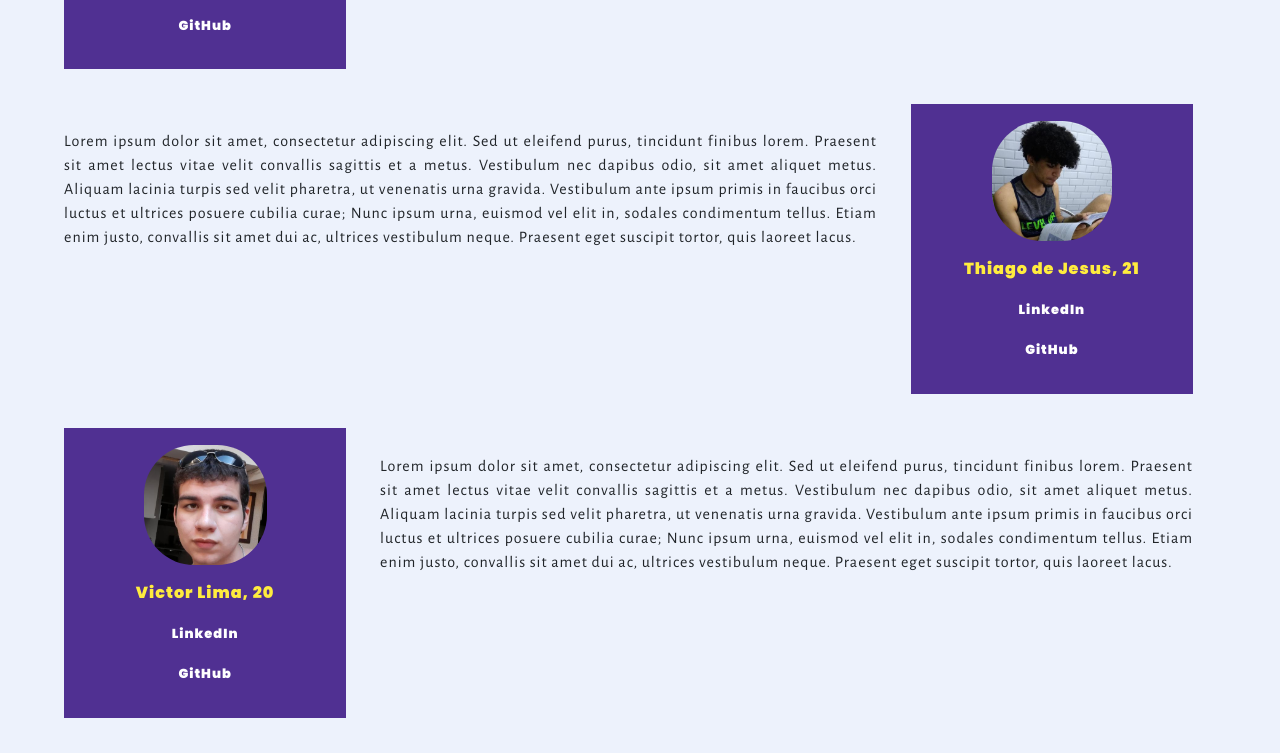
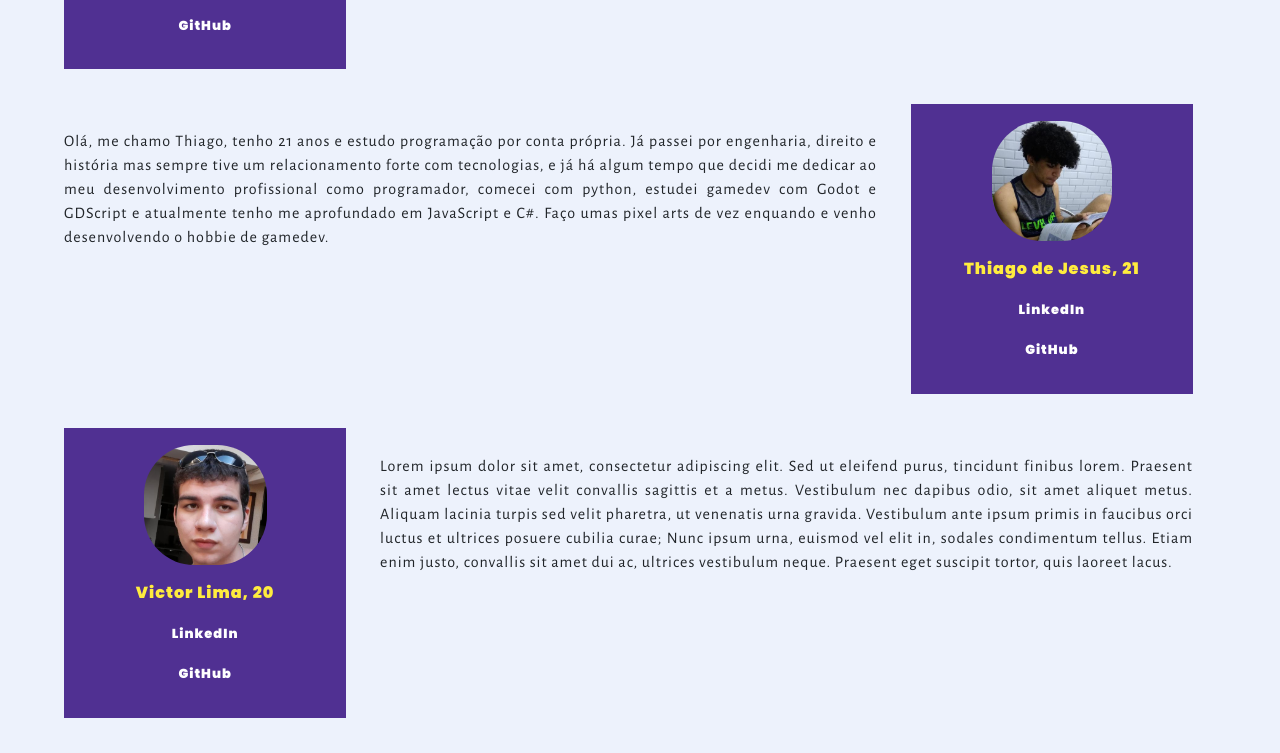
Before and after one commit to GuilhermeAlex/Projeto_Fcamara, a plain HTML site: page html/time.html in a window 1280 px wide. Shown: the part 941-1694 px from the top of the page. Drawn offline with nearby package versions, Linux system fonts and the light colour scheme.

Commit message:
Adição do texto pessoal na página do time

```diff
--- a/html/time.html
+++ b/html/time.html
@@ -130,13 +130,7 @@
 
       <section class="grid-imagem-direita">
         <div class="item-texto-esquerda">
-          Lorem ipsum dolor sit amet, consectetur adipiscing elit. Sed ut eleifend purus,
-          tincidunt finibus lorem. Praesent sit amet lectus vitae velit convallis sagittis et a metus.
-          Vestibulum nec dapibus odio, sit amet aliquet metus. Aliquam lacinia turpis sed velit pharetra,
-          ut venenatis urna gravida. Vestibulum ante ipsum primis in faucibus orci luctus et ultrices posuere cubilia
-          curae;
-          Nunc ipsum urna, euismod vel elit in, sodales condimentum tellus. Etiam enim justo, convallis sit amet dui ac,
-          ultrices vestibulum neque. Praesent eget suscipit tortor, quis laoreet lacus.
+          Olá, me chamo Thiago, tenho 21 anos e estudo programação por conta própria. Já passei por engenharia, direito e história mas sempre tive um relacionamento forte com tecnologias, e já há algum tempo que decidi me dedicar ao meu desenvolvimento profissional como programador, comecei com python, estudei gamedev com Godot e GDScript e atualmente tenho me aprofundado em JavaScript e C#. Faço umas pixel arts de vez enquando e venho desenvolvendo o hobbie de gamedev.
         </div>
         <div class="item-imagem-direita sobreTamanho">
           <p><img src="../imagens/SobreImg/thiago.jpg"></p>
```
